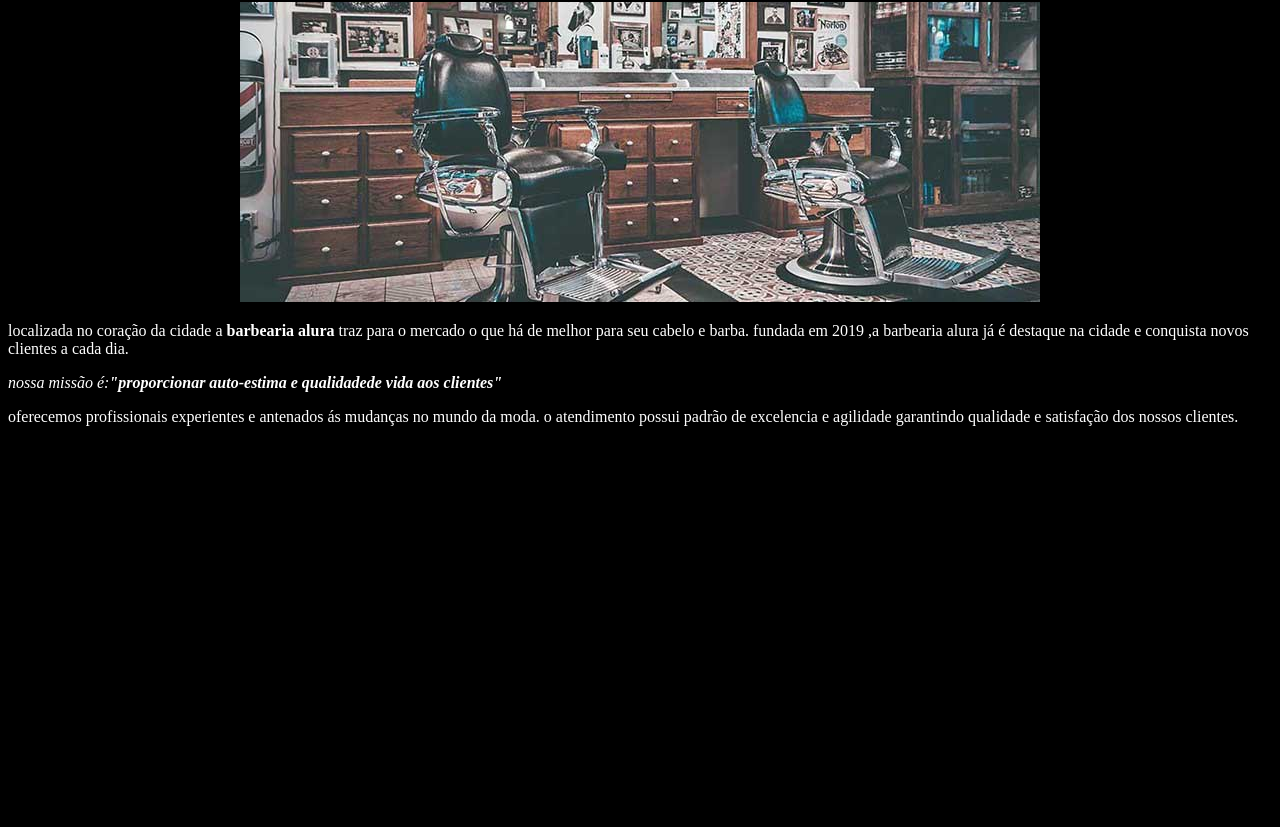
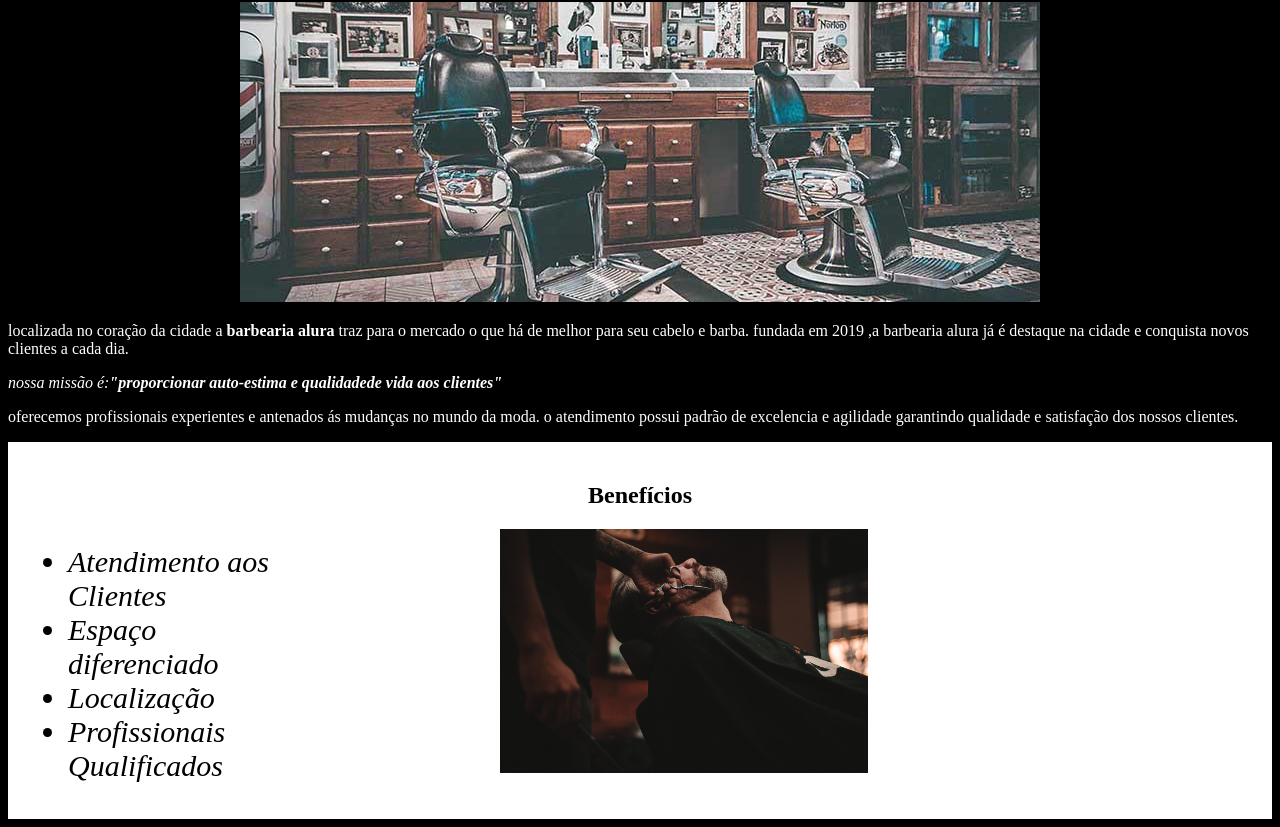
Before and after one commit to AnajuliaIrenio1A/projetohtmlana1a, a plain HTML site: page index.html in a window 1280 px wide. Shown: the part 78-905 px from the top of the page. Before the commit the page ends 800 px from the top, so only its background shows below. Drawn offline with Linux system fonts and the light colour scheme.

Commit message:
aula14/11

```diff
--- a/index.html
+++ b/index.html
@@ -20,5 +20,17 @@
           o atendimento possui padrão de excelencia e agilidade garantindo qualidade
           e satisfação dos nossos clientes.
     </p>
+    <div class="beneficios">
+        <h2>Benefícios</h2>
+
+        <ul>
+            <li class="itens">Atendimento aos Clientes</li>
+            <li class="itens">Espaço diferenciado</li>
+            <li class="itens">Localização</li>
+            <li class="itens">Profissionais Qualificados</li>
+        </ul>
+
+        <img src="beneficios.jpg" class="imagembeneficios">
+    </div>
 </body>
 </html>
--- a/style.css
+++ b/style.css
@@ -10,3 +10,25 @@
 .imagem-banner{
     text-align: center;
 }
+.itens {
+    font-style: italic;
+    font-size: 30px;
+}
+
+.beneficios {
+    background: #FFFFFF;
+    padding: 20px;
+}
+
+h2 {
+    text-align: center;
+}
+ul {
+    display: inline-block;
+    vertical-align: top;
+    width: 20%;
+    margin-right: 15%;
+}
+.imagembeneficios {
+    width: 30%;
+}
```
Also changed, not shown: beneficios.jpg (added).
